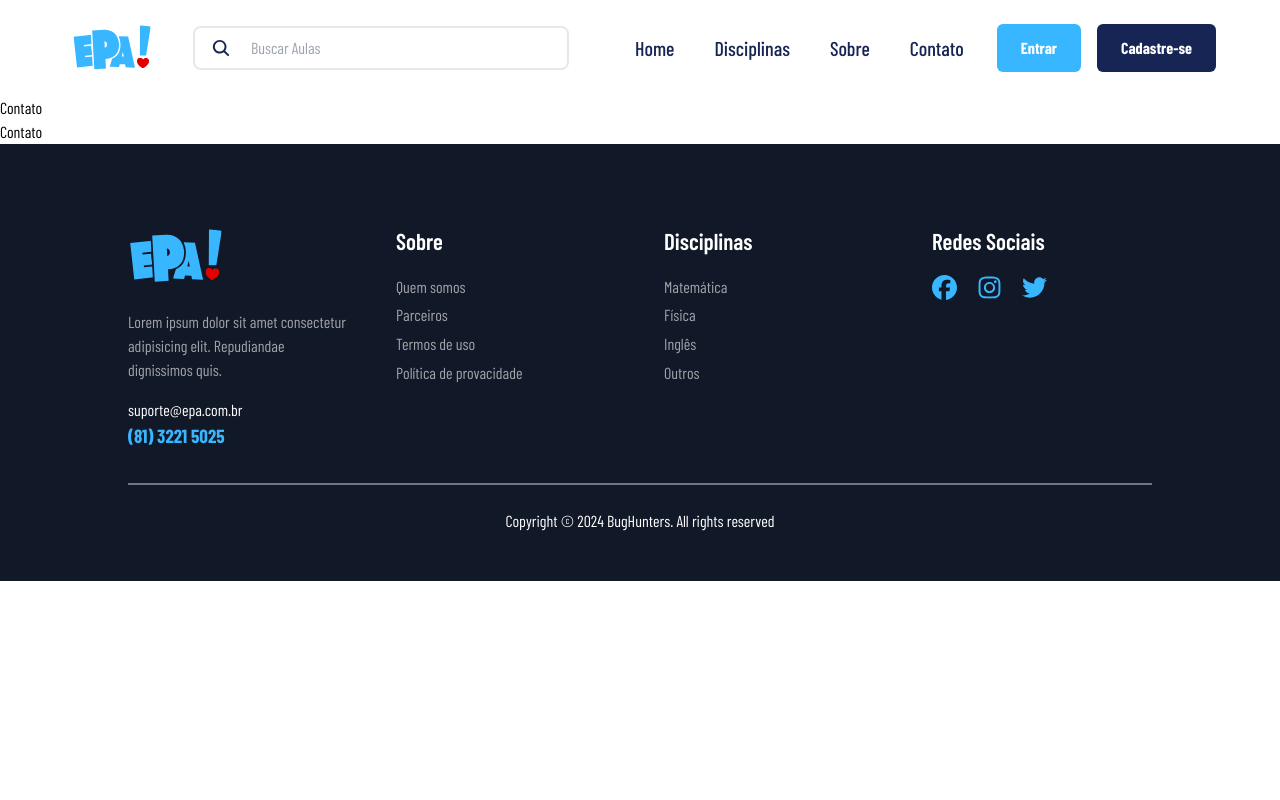
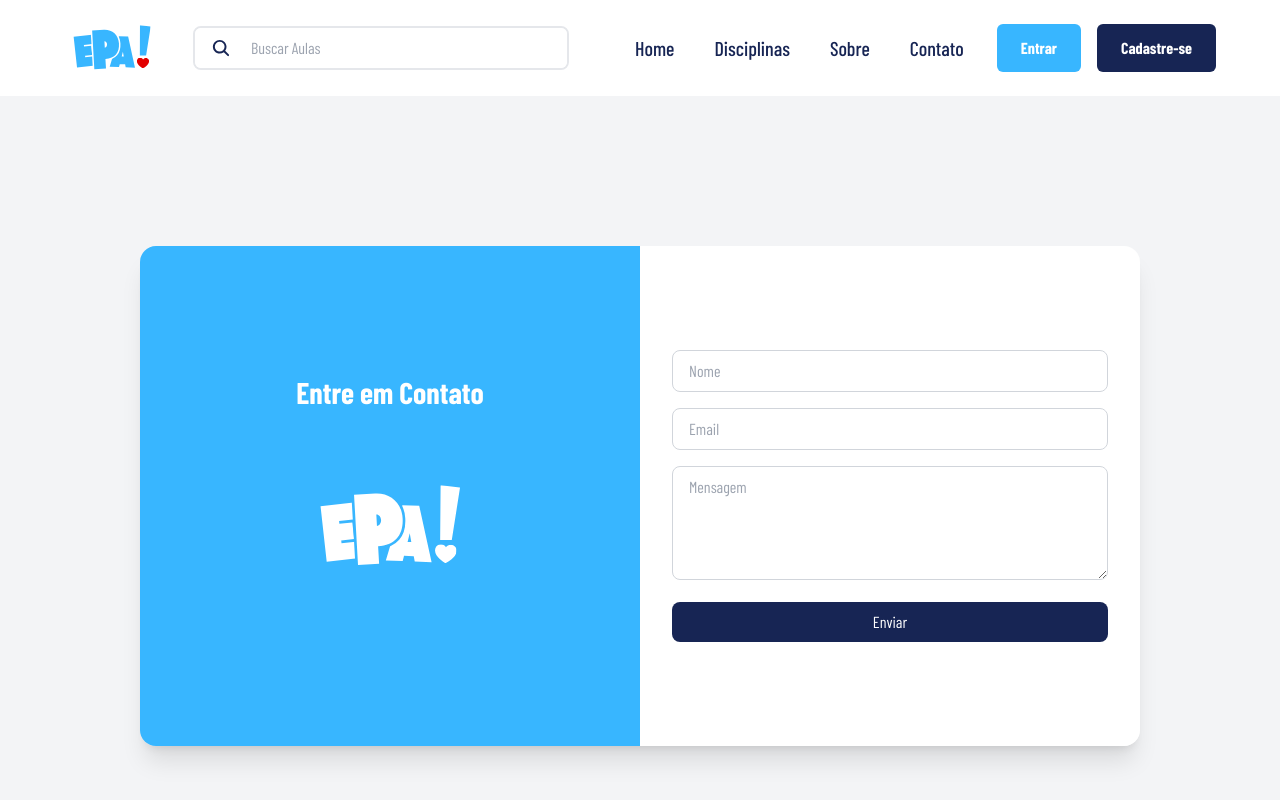
Before and after one commit to Antonio-coding/app-epa, a Next.js app: page /contato in a window 1280 px wide. Shown: the top 800 px of the page. Built offline with nearby package versions, Linux system fonts and the light colour scheme; a web font is replaced by a local one.

Commit message:
ajustando a tela de contato

```diff
--- a/src/app/(pages)/contato/page.tsx
+++ b/src/app/(pages)/contato/page.tsx
@@ -1,19 +1,72 @@
-'use client'
+"use client";
+import React, { useState } from 'react';
+import LogoWhite from "../../../../public/images/logo_login.svg";
+export default function Contato() {
+  const [nome, setNome] = useState('');
+  const [email, setEmail] = useState('');
+  const [mensagem, setMensagem] = useState('');
 
+  const handleSubmit = (e) => {
+    e.preventDefault();
+    // Aqui você pode adicionar a lógica para lidar com o envio do formulário, como enviar os dados para o backend
+    console.log('Nome:', nome);
+    console.log('Email:', email);
+    console.log('Mensagem:', mensagem);
+  };
 
-const Contato = () => {
-    return (
-        <>
-            <div>
-                Contato
-            </div>
-            <div>
-                Contato
-            </div>
-        </>
-    );
+  return (
+    <div className="min-h-screen flex items-center justify-center bg-gray-100">
+      <div className="flex rounded-2xl shadow-xl overflow-hidden w-[1000px] h-[500px]">
+
+        {/* Greeting Section */}
+        <div className="bg-primary-blue text-white p-8 flex flex-col justify-center items-center w-1/2 space-y-4">
+          <h2 className="text-3xl font-bold text-center">Entre em Contato</h2>
+          {/* Imagem do logo - substitua pelo seu próprio componente ou imagem */}
+          <img src="/images/logo_login.svg" alt="Logo" className="w-48 h-48" />
+        </div>
+
+        {/* Contato Section */}
+        <div className="flex flex-col justify-center p-8 bg-white w-1/2 space-y-6">
+          <form onSubmit={handleSubmit} className="space-y-4">
+            <input
+              type="text"
+              name="nome"
+              id="nome"
+              value={nome}
+              onChange={(e) => setNome(e.target.value)}
+              required
+              className="w-full px-4 py-2 border border-gray-300 rounded-lg focus:ring-blue-500 focus:border-blue-500"
+              placeholder="Nome"
+            />
+            <input
+              type="email"
+              name="email"
+              id="email"
+              value={email}
+              onChange={(e) => setEmail(e.target.value)}
+              required
+              className="w-full px-4 py-2 border border-gray-300 rounded-lg focus:ring-blue-500 focus:border-blue-500"
+              placeholder="Email"
+            />
+            <textarea
+              name="mensagem"
+              id="mensagem"
+              value={mensagem}
+              onChange={(e) => setMensagem(e.target.value)}
+              required
+              className="w-full px-4 py-2 border border-gray-300 rounded-lg focus:ring-blue-500 focus:border-blue-500"
+              placeholder="Mensagem"
+              rows="4"
+            ></textarea>
+            <button
+              type="submit"
+              className="w-full py-2 px-4 bg-blue-950 text-white rounded-lg hover:bg-blue-700"
+            >
+              Enviar
+            </button>
+          </form>
+        </div>
+      </div>
+    </div>
+  );
 }
-
-
-
-export default Contato;
```
